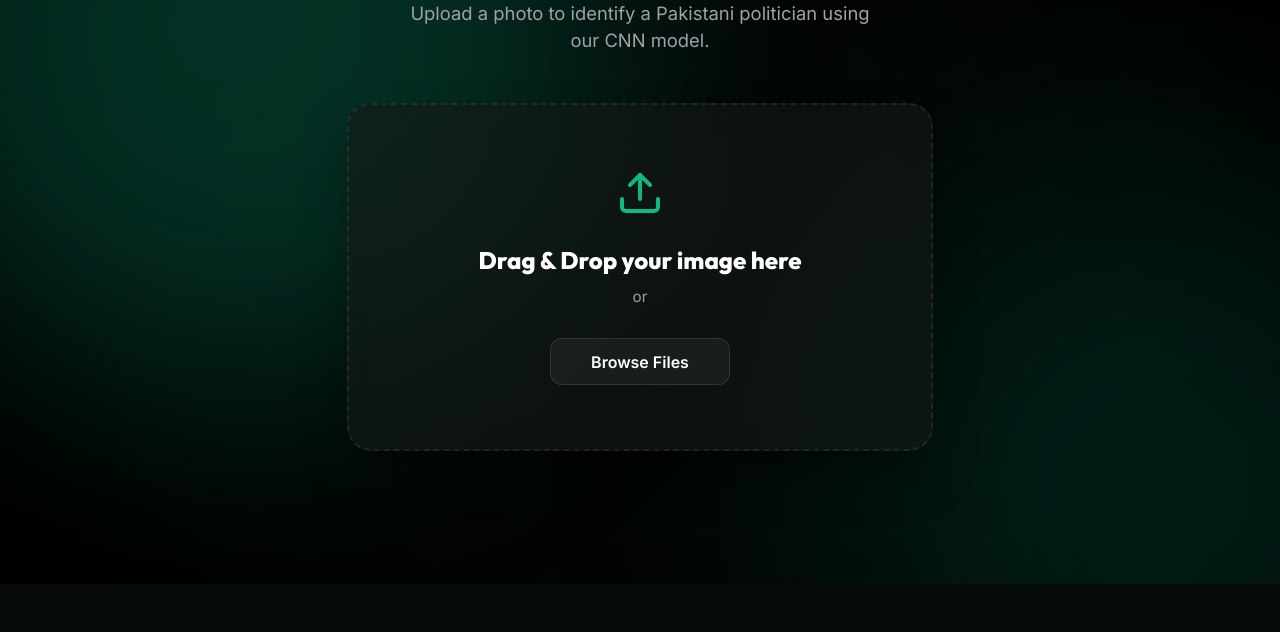
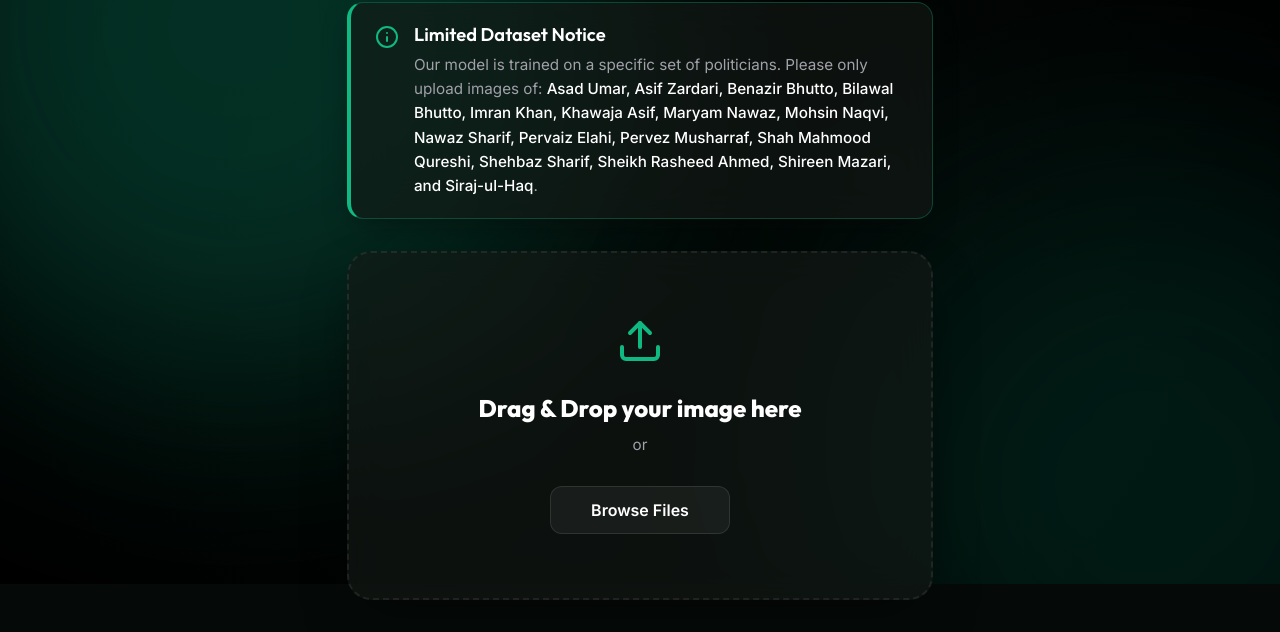
Before and after one commit to bhatticoder/Pakistani-Politicians, a plain HTML site: page index.html in a window 1280 px wide. Shown: the part 216-848 px from the top of the page. Before the commit the page ends 800 px from the top, so only its background shows below. Drawn offline with Linux system fonts and the light colour scheme.

Commit message:
feat: add limited dataset notice banner

```diff
--- a/index.html
+++ b/index.html
@@ -19,6 +19,14 @@
             <h1 class="title">Politician<span class="highlight">AI</span></h1>
             <p class="subtitle">Upload a photo to identify a Pakistani politician using our CNN model.</p>
         </header>
+
+        <div class="info-banner" id="info-banner">
+            <svg xmlns="http://www.w3.org/2000/svg" width="24" height="24" viewBox="0 0 24 24" fill="none" stroke="currentColor" stroke-width="2" stroke-linecap="round" stroke-linejoin="round" class="info-banner-icon"><circle cx="12" cy="12" r="10"></circle><line x1="12" y1="16" x2="12" y2="12"></line><line x1="12" y1="8" x2="12.01" y2="8"></line></svg>
+            <div class="info-banner-content">
+                <h4>Limited Dataset Notice</h4>
+                <p>Our model is trained on a specific set of politicians. Please only upload images of: <strong>Asad Umar, Asif Zardari, Benazir Bhutto, Bilawal Bhutto, Imran Khan, Khawaja Asif, Maryam Nawaz, Mohsin Naqvi, Nawaz Sharif, Pervaiz Elahi, Pervez Musharraf, Shah Mahmood Qureshi, Shehbaz Sharif, Sheikh Rasheed Ahmed, Shireen Mazari, and Siraj-ul-Haq</strong>.</p>
+            </div>
+        </div>
 
         <div class="upload-section" id="drop-zone">
             <input type="file" id="file-input" accept="image/*" hidden>
--- a/style.css
+++ b/style.css
@@ -115,6 +115,59 @@ header {
     max-width: 80%;
     margin: 0 auto;
     line-height: 1.5;
+}
+
+/* Information Banner */
+.info-banner {
+    background: rgba(20, 25, 22, 0.6);
+    border: 1px solid rgba(16, 185, 129, 0.3);
+    border-left: 4px solid var(--accent);
+    border-radius: 16px;
+    padding: 1.25rem 1.5rem;
+    margin-bottom: 2rem;
+    display: flex;
+    align-items: flex-start;
+    gap: 15px;
+    animation: fadeDown 0.8s ease-out 0.2s both;
+    backdrop-filter: blur(20px);
+    -webkit-backdrop-filter: blur(20px);
+    box-shadow: 0 10px 30px -10px rgba(0, 0, 0, 0.5);
+    transition: all 0.3s ease;
+}
+
+.info-banner:hover {
+    border-color: rgba(16, 185, 129, 0.5);
+    transform: translateY(-2px);
+    box-shadow: 0 15px 35px -10px rgba(0, 0, 0, 0.6);
+}
+
+.info-banner-icon {
+    color: var(--accent);
+    flex-shrink: 0;
+    margin-top: 2px;
+}
+
+.info-banner-content {
+    text-align: left;
+}
+
+.info-banner-content h4 {
+    font-family: 'Outfit', sans-serif;
+    color: var(--text-primary);
+    font-size: 1.15rem;
+    margin-bottom: 0.4rem;
+    font-weight: 600;
+}
+
+.info-banner-content p {
+    color: var(--text-secondary);
+    font-size: 0.95rem;
+    line-height: 1.6;
+}
+
+.info-banner-content strong {
+    color: #fff;
+    font-weight: 500;
 }
 
 /* Glassmorphism Card */
```
